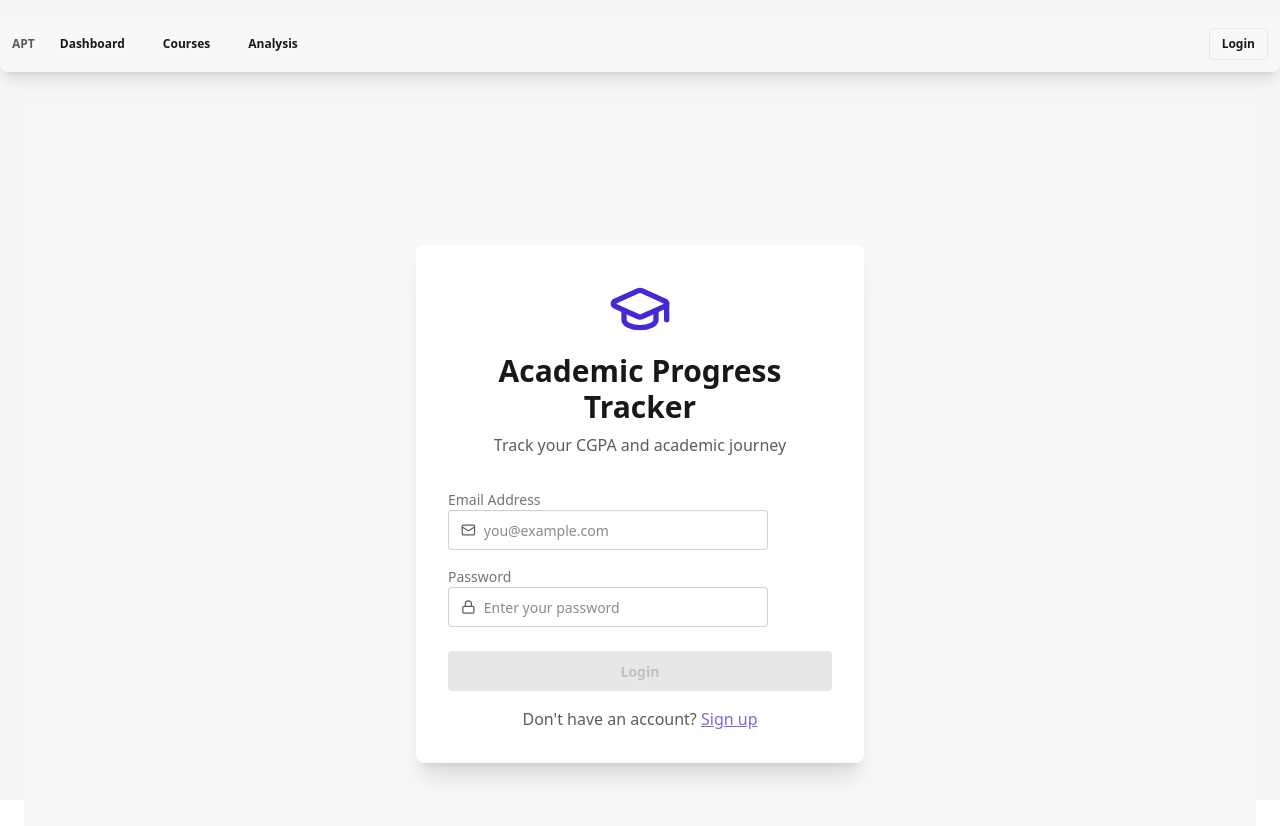
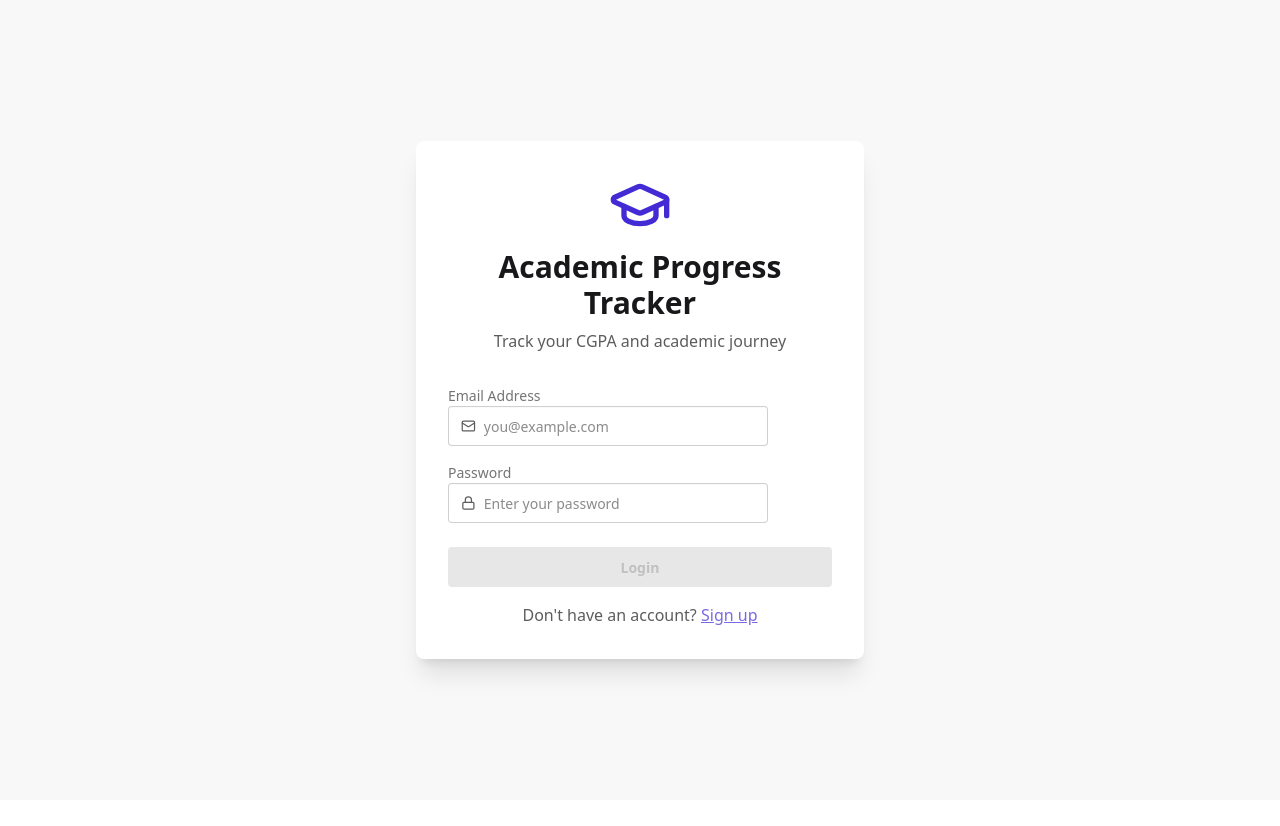
Before and after one commit to BU-SENG/foss-project-arid-stone, a Next.js app: page / in a window 1280 px wide. Shown: the top 826 px of the page. After the commit the page ends 800 px from the top, so only its background shows below. Built offline with nearby package versions, Linux system fonts and the light colour scheme.

Commit message:
refactor: update layout, globals, and eslint config

```diff
--- a/app/globals.css
+++ b/app/globals.css
@@ -1,5 +1,8 @@
 @import "tailwindcss";
-@plugin "daisyui";
+@plugin "daisyui" {
+  themes: light --default, dark;
+  logs: false;
+}
 
 html,
 body,
--- a/app/layout.tsx
+++ b/app/layout.tsx
@@ -1,10 +1,9 @@
 import type { Metadata } from "next";
 import "./globals.css";
-import { AuthProvider } from "@/context/AuthContext";
-import Navbar from "@/components/Navbar";
 
 export const metadata: Metadata = {
-  title: "APT Wireframes",
+	title: "Academic Progress Tracker",
+	description: "Track your CGPA and academic journey",
 };
 
 export default function RootLayout({
@@ -14,12 +13,7 @@ export default function RootLayout({
 }>) {
 	return (
 		<html lang="en">
-      <body>
-        <AuthProvider>
-          <Navbar />
-          <main className="p-6 max-w-7xl mx-auto">{children}</main>
-        </AuthProvider>
-      </body>
+			<body>{children}</body>
 		</html>
 	);
 }
--- a/eslint.config.mjs
+++ b/eslint.config.mjs
@@ -13,6 +13,13 @@ const eslintConfig = defineConfig([
 		"build/**",
 		"next-env.d.ts",
 	]),
+	{
+		rules: {
+			// Disable overly strict ESLint rules that flag valid React patterns
+			"react-hooks/set-state-in-effect": "off",
+			"import/no-anonymous-default-export": "warn",
+		},
+	},
 ]);
 
 export default eslintConfig;
```
Lines whose indentation alone changed are shown as unchanged.
